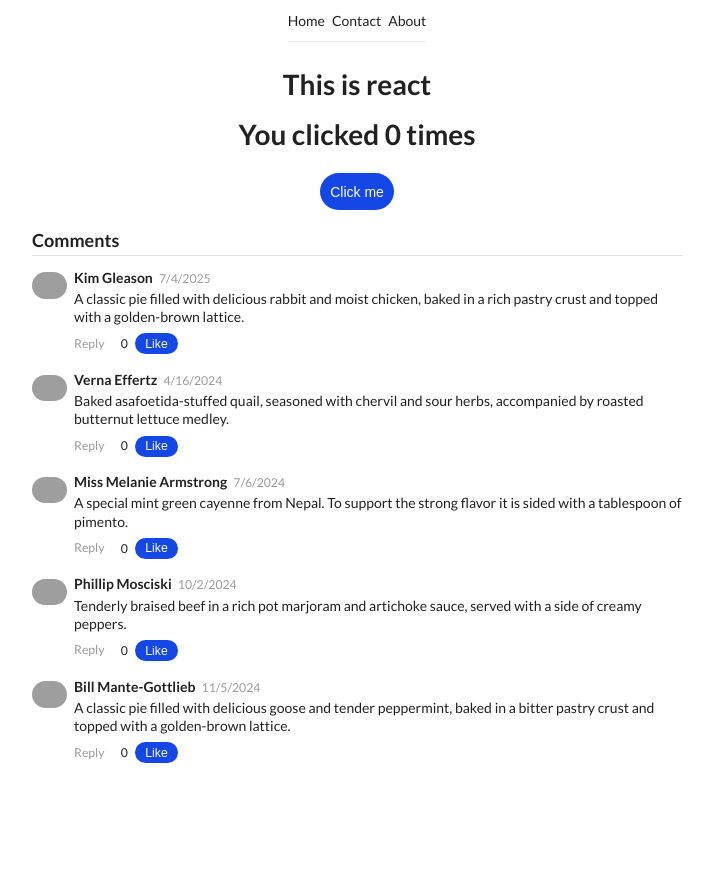
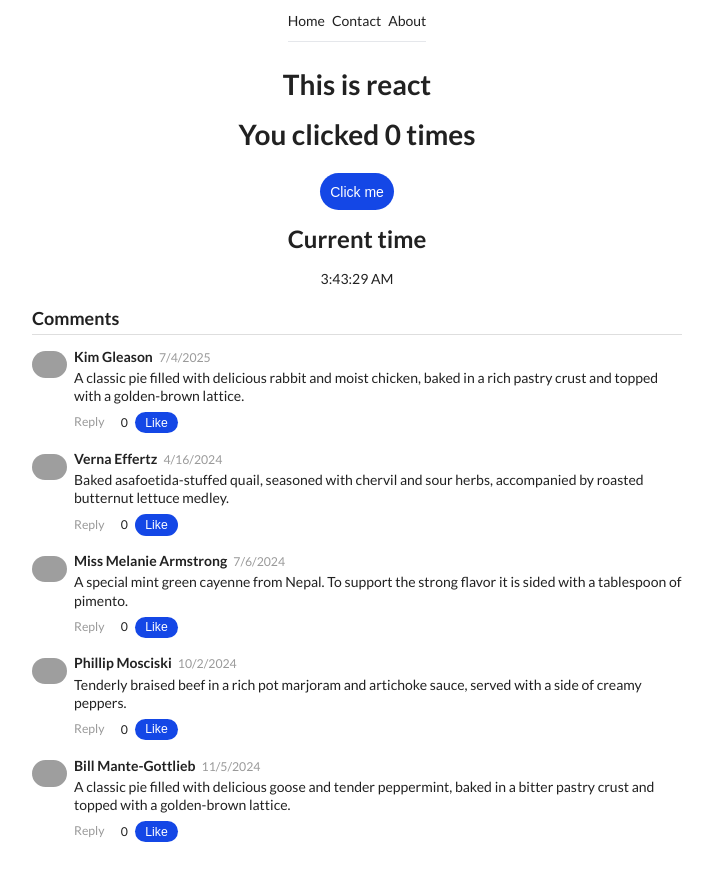
Before and after one commit to devden7/BootcampBatch13-Geeksfarm-Dena, a React (Create React App) app in the folder React.JS/class_components/: page / in a window 1280 px wide. Shown: the whole page, without its empty margins (283-996 px from the left). Before the commit the page ends 800 px from the top, so only its background shows below. Built offline with nearby package versions, Linux system fonts and the light colour scheme; grey boxes are pictures that could not be loaded.

Commit message:
feat: clock app

```diff
--- a/React.JS/class_components/src/App.js
+++ b/React.JS/class_components/src/App.js
@@ -2,6 +2,7 @@ import { Component } from 'react';
 import Navbar from './components/Navbar';
 import Comment from './components/Comment';
 import Counting from './components/ButtonClick';
+import Clock from './components/Clock';
 
 class App extends Component {
   render() {
@@ -10,6 +11,7 @@ class App extends Component {
         <Navbar />
         <h1>This is react</h1>
         <Counting />
+        <Clock />
         <Comment />
       </div>
     );
--- /dev/null
+++ b/React.JS/class_components/src/components/Clock.js
@@ -0,0 +1,36 @@
+import { Component } from 'react';
+
+const getTime = () => {
+  return new Date().toLocaleTimeString();
+};
+
+const SECOND_TIME = 1000;
+class Clock extends Component {
+  constructor() {
+    super();
+    this.state = {
+      currentTime: '',
+    };
+  }
+
+  componentDidMount = () => {
+    this.interval = setInterval(() => {
+      this.setState({ currentTime: getTime() });
+    }, SECOND_TIME);
+  };
+
+  componentWillUnmount = () => {
+    clearInterval(this.interval);
+  };
+
+  render() {
+    return (
+      <div className="text-center mt-4">
+        <h2>Current time</h2>
+        <p>{this.state.currentTime}</p>
+      </div>
+    );
+  }
+}
+
+export default Clock;
```
